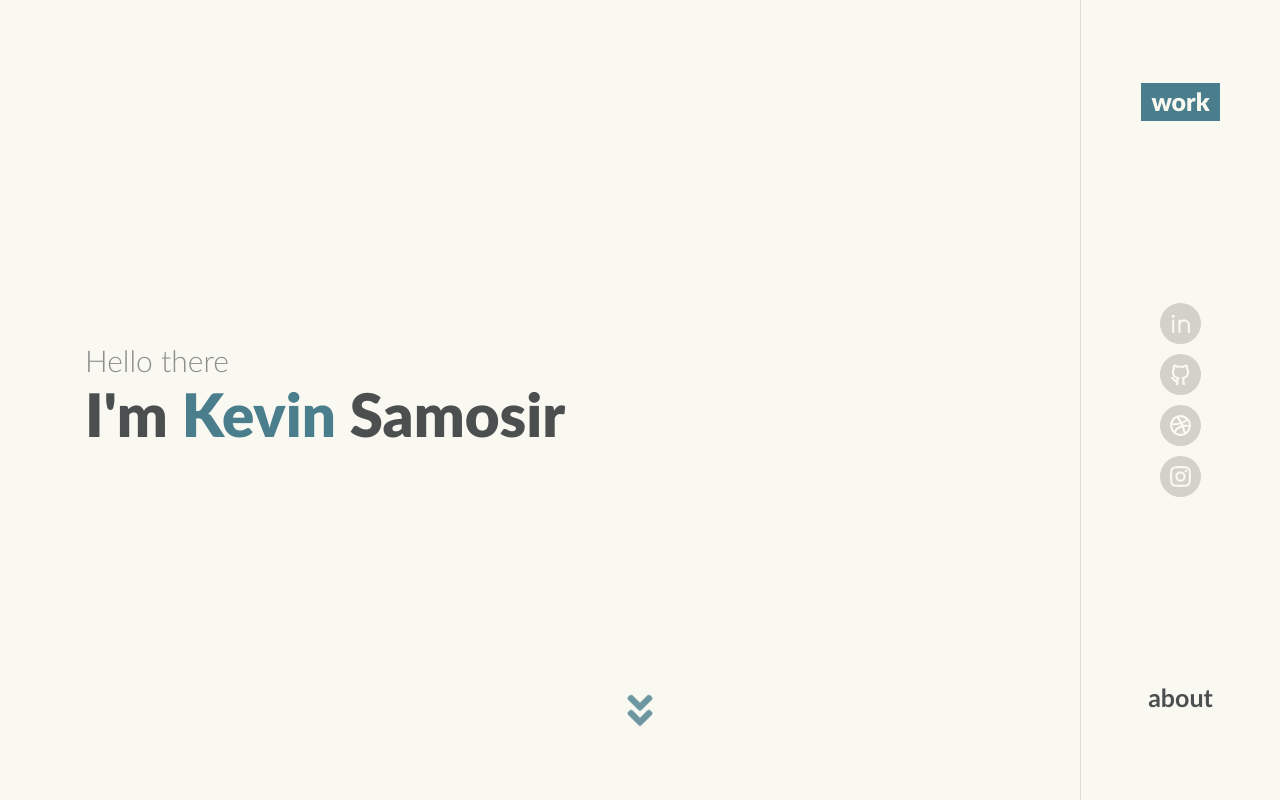
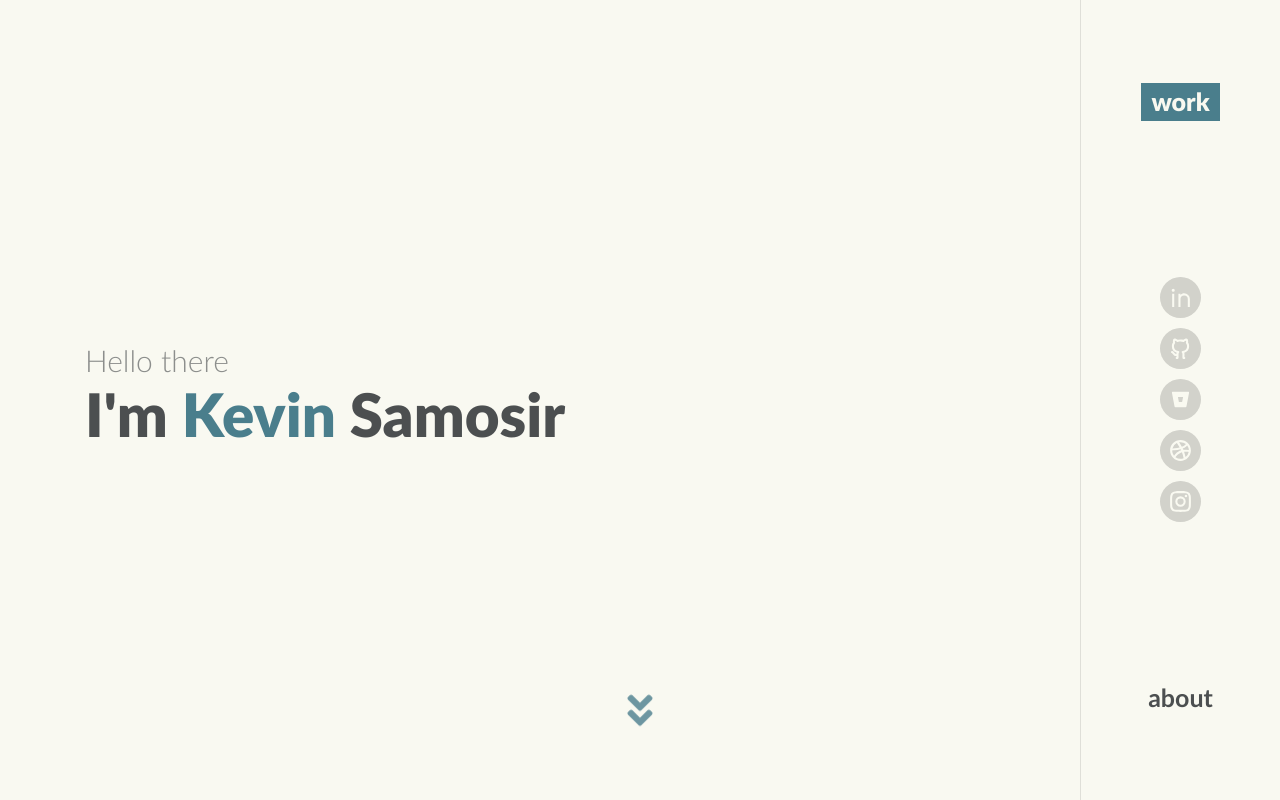
Before and after one commit to bintangkevin29/portfolio, a React (Create React App) app: page / in a window 1280 px wide. Built offline with nearby package versions, Linux system fonts and the light colour scheme.

Commit message:
added bitbucket

```diff
--- a/src/components/navbar/navbar.scss
+++ b/src/components/navbar/navbar.scss
@@ -1,6 +1,9 @@
 @import "../../styles/variables.scss";
 
 .navbar-custom {
+  @media (max-width: 991px) {
+    display: none;
+  }
   position: fixed;
   top: 0;
   right: 0;
--- a/src/components/navbar/navbar.tsx
+++ b/src/components/navbar/navbar.tsx
@@ -1,5 +1,6 @@
 import React from "react";
 import { Col, Row } from "react-bootstrap";
+import { CgBitbucket } from "react-icons/cg";
 import { RiLinkedinLine, RiInstagramLine, RiGithubLine, RiDribbbleLine } from "react-icons/ri";
 import SocialMediaIcon from "../social-media-icon/social-media-icon.component";
 import "./navbar.scss";
@@ -16,6 +17,9 @@ const CustomNavbar: React.FC = () => (
           <SocialMediaIcon href="https://github.com/bintangkevin29">
             <RiGithubLine />
           </SocialMediaIcon>
+          <SocialMediaIcon href="https://github.com/bintangkevin29">
+            <CgBitbucket />
+          </SocialMediaIcon>
           <SocialMediaIcon href="https://dribbble.com/bkevin29">
             <RiDribbbleLine />
           </SocialMediaIcon>
```
